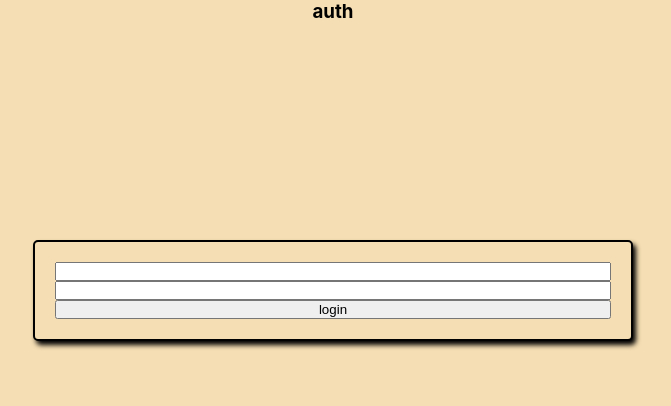
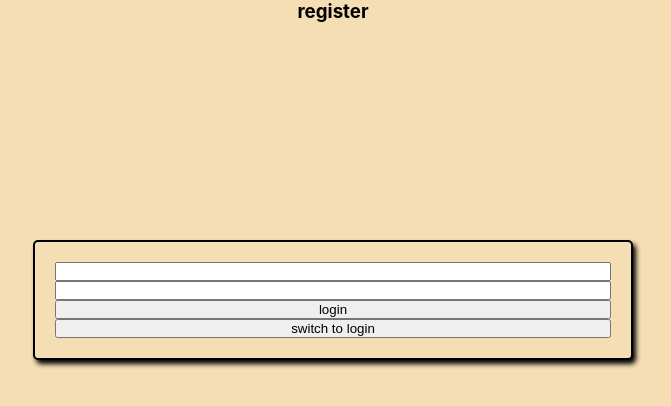
Before and after one commit to marcinj8/my-panel, a React (Create React App) app: page /auth in a window 1280 px wide. Shown: the top 406 px of the page, without its empty margins (307-978 px from the left). Built offline with nearby package versions, Linux system fonts and the light colour scheme.

Commit message:
created auth form component, added simple styling for auth view, added event prevent devault on button component level, added simple theme data

```diff
--- /dev/null
+++ b/src/authPage/components/authForm.tsx
@@ -0,0 +1,47 @@
+import React from 'react';
+import { useAppDispatch } from '../../store/hooks';
+
+import { Button, Input } from '../../shared/components';
+
+import { UseFrom } from '../../shared/hooks/form-hook';
+import { loginUser } from '../../store/loginSlice/actions';
+
+import { StyledAuthForm } from '../style/auth.style';
+
+interface AuthFromData {
+  isLoginMode: boolean;
+  setIsLoginMode: Function;
+}
+
+export const AuthForm: React.FC<AuthFromData> = ({
+  isLoginMode,
+  setIsLoginMode,
+}) => {
+  const dispatch = useAppDispatch();
+
+  const onAuthHandler = () => {
+    const userData = {
+      mail: formState.inputs.mail.value,
+      password: formState.inputs.password.value,
+    };
+    dispatch(loginUser(userData));
+  };
+  const { formState, onInput } = UseFrom({
+    login: {
+      value: '',
+      isValid: false,
+    },
+  });
+
+  return (
+    <StyledAuthForm>
+      <Input value='' name='mail' onInput={onInput} />
+      <Input value='' name='password' onInput={onInput} />
+      <Button name='login' clicked={onAuthHandler} />
+      <Button
+        name={`switch to ${isLoginMode ? 'register' : 'login'}`}
+        clicked={() => setIsLoginMode((prev: boolean) => !prev)}
+      />
+    </StyledAuthForm>
+  );
+};
--- a/src/authPage/view/auth.tsx
+++ b/src/authPage/view/auth.tsx
@@ -1,47 +1,19 @@
-import React from 'react';
-import { useAppDispatch, useAppSelector } from '../../store/hooks';
+import React, { useState } from 'react';
+import { Button } from '../../shared/components';
 
-import { Button, Input } from '../../shared/components';
-import { UseFrom } from '../../shared/hooks/form-hook';
-import { loginUser } from '../../store/loginSlice/actions';
+import { AuthForm } from '../components/authForm';
 
-import {
-  StyledAuthForm,
-  StyledAuthTitle,
-  StyledAuthView,
-} from '../style/auth.style';
+import { StyledAuthTitle, StyledAuthView } from '../style/auth.style';
 
 export const Auth = () => {
-  const state = useAppSelector((state) => state.userData);
-  const dispatch = useAppDispatch();
-
-  console.log(state);
-  const fn = (e: React.MouseEvent<HTMLButtonElement>) => {
-    e.preventDefault();
-    const userData = {
-      mail: formState.inputs.mail.value,
-      password: formState.inputs.password.value,
-    };
-    dispatch(loginUser(userData));
-  };
-
-  const { formState, onInput } = UseFrom({
-    login: {
-      value: '',
-      isValid: false,
-    },
-  });
+  const [isLoginMode, setIsLoginMode] = useState<boolean>(false);
 
   return (
     <StyledAuthView>
       <header>
-        <StyledAuthTitle>auth</StyledAuthTitle>
+        <StyledAuthTitle>{isLoginMode ? 'login' : 'register'}</StyledAuthTitle>
       </header>
-      <StyledAuthForm>
-        <Input value='' name='mail' onInput={onInput} />
-        <Input value='' name='password' onInput={onInput} />
-        <Button name='login' clicked={fn} />
-      </StyledAuthForm>
+      <AuthForm isLoginMode={isLoginMode} setIsLoginMode={setIsLoginMode} />
     </StyledAuthView>
   );
 };
--- a/src/shared/components/button/button.tsx
+++ b/src/shared/components/button/button.tsx
@@ -11,5 +11,10 @@ export const Button: React.FC<ButtonProps> = ({
   clicked,
   type = 'primary',
 }) => {
-  return <button onClick={clicked}>{name}</button>;
+  const clickHandler = (e: React.MouseEvent<HTMLButtonElement>) =>{
+    e.preventDefault();
+    clicked(e)
+  }
+
+  return <button onClick={clickHandler}>{name}</button>;
 };
```
